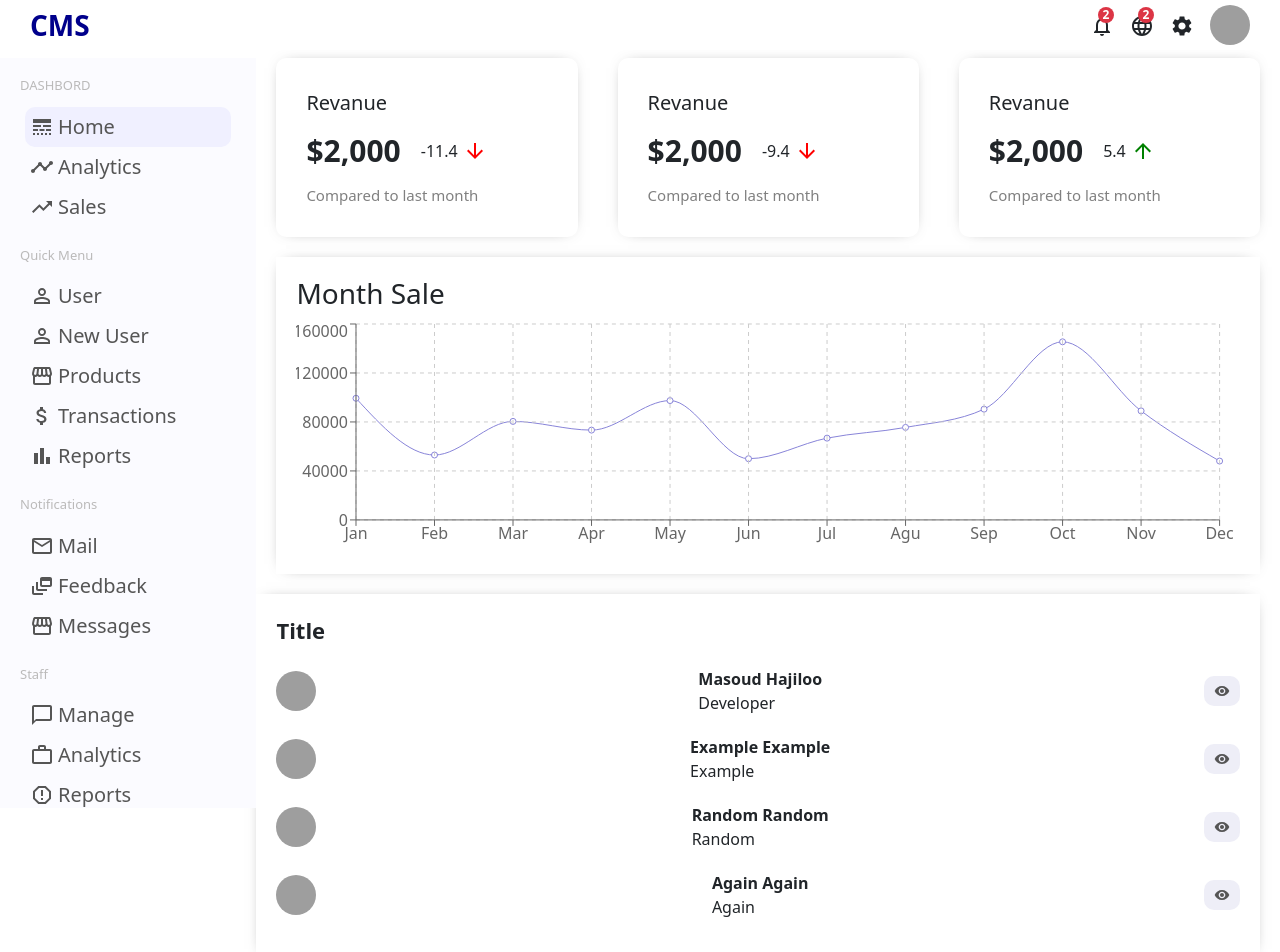
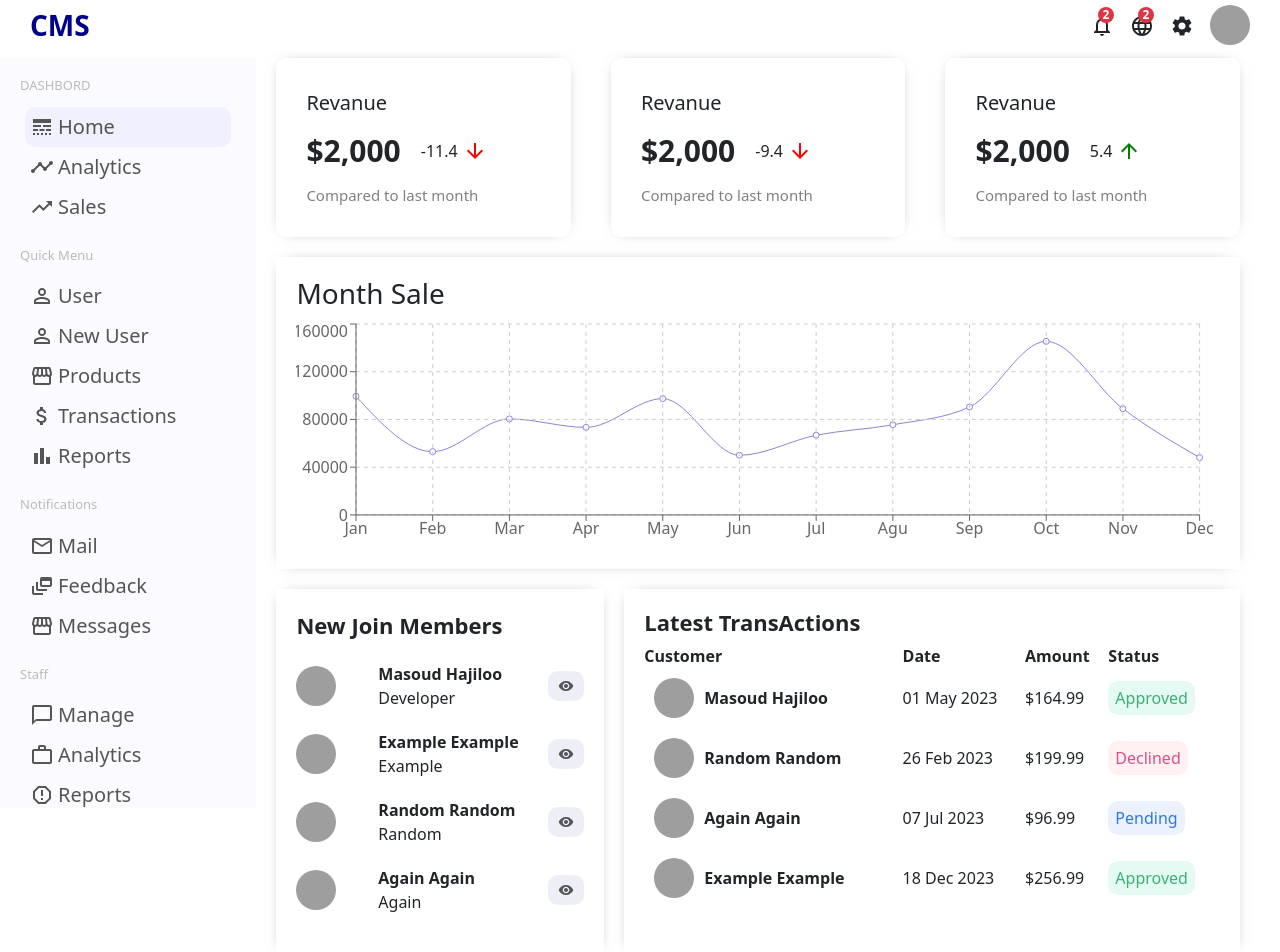
Before and after one commit to Qwerty-zsw/CMS, a React (Vite) app: page / in a window 1280 px wide. Shown: the top 952 px of the page. Built offline with nearby package versions, Linux system fonts and the light colour scheme; grey boxes are pictures that could not be loaded.

Commit message:
WidgetLg completed

```diff
--- /dev/null
+++ b/src/Components/WidgetLg/WidgetLg.css
@@ -0,0 +1,51 @@
+.WidgetLg{
+    flex: 2;
+    padding: 20px;
+    box-shadow: 0 0 15px -10px rgba(0, 0, 0, .75);
+}
+
+.WidgetLgTitle{
+    font-size: 22px;
+    font-weight: 600;
+}
+
+.WidgetLgTable{
+    border-spacing: 20px;
+}
+
+.WidgetLgImg{
+    width: 40px;
+    height: 40px;
+    border-radius: 50%;
+    object-fit: cover;
+    margin: 10px;
+}
+
+.WidgetLgCustomer{
+    font-weight: 600;
+}
+
+.WidgetLgDate, .WidgetLgAmount{
+    font-weight: 300;
+}
+
+.widgetBtn{
+    padding: 5px 7px;
+    border: none;
+    border-radius: 10px;
+}
+
+.widgetBtn.Approved{
+    color: #3bb077;
+    background-color: #e5faf2;
+}
+
+.widgetBtn.Declined{
+    color: #d95087;
+    background-color: #fff0f1;
+}
+
+.widgetBtn.Pending{
+    color: #2a7ade;
+    background-color: #ebf1fe;
+}
--- /dev/null
+++ b/src/Components/WidgetLg/WidgetLg.jsx
@@ -0,0 +1,42 @@
+import { transActions } from "../../Datas";
+import "./WidgetLg.css";
+
+const WidgetLg = () => {
+  const Btn = ({ type }) => {
+    return <button className={"widgetBtn " + type}>{type}</button>;
+  };
+
+  return (
+    <div className="WidgetLg">
+      <h3 className="WidgetLgTitle">Latest TransActions</h3>
+      <table className="WidgetLgTable w-100">
+        <tr className="WidgetLgTr">
+          <th className="text-left">Customer</th>
+          <th className="text-left">Date</th>
+          <th className="text-left">Amount</th>
+          <th className="text-left">Status</th>
+        </tr>
+
+        {transActions.map((item) => (
+            <tr key={item.id} className="WidgetLgTr">
+            <td className="d-flex align-items-center">
+              <img
+                className="WidgetLgImg"
+                src="https://cdn.pixabay.com/photo/2015/10/05/22/37/blank-profile-picture-973460_960_720.png"
+              />
+              <span className="WidgetLgCustomer">{item.customer}</span>
+            </td>
+            <td className="WidgetLgDate">{item.date}</td>
+            <td className="WidgetLgAmount">${item.amount}</td>
+            <td className="WidgetLgStatus">
+              <Btn type={item.status} />
+            </td>
+          </tr>
+        ))}
+
+      </table>
+    </div>
+  );
+};
+
+export default WidgetLg;
--- a/src/Components/WidgetSm/WidgetSm.css
+++ b/src/Components/WidgetSm/WidgetSm.css
@@ -1,6 +1,6 @@
 .WidgetSm {
   flex: 1;
-  margin-right: 20px;
+  margin: 0 20px;
   padding: 20px;
   box-shadow: 0 0 15px -10px rgba(0, 0, 0, 0.75);
 }
@@ -41,3 +41,8 @@
   color: #555;
   cursor: pointer;
 }
+
+.asdasd {
+  min-width: 10rem;
+  padding-left: 1rem;
+}
--- a/src/Components/WidgetSm/WidgetSm.jsx
+++ b/src/Components/WidgetSm/WidgetSm.jsx
@@ -5,12 +5,12 @@ import "./WidgetSm.css";
 const WidgetSm = () => {
   return (
     <div className="WidgetSm">
-      <span className="WidgetSmTitle">Title</span>
+      <span className="WidgetSmTitle">New Join Members</span>
       <ul className="WidgetSmList">
       {newMembers.map((item) => (
         <li key={item.id} className="WidgetSmListItem w-100 d-flex justify-content-between align-items-center">
           <img className="WidgetSmPic" src={item.img} />
-            <div className="WidgetSmUser d-flex flex-column">
+            <div className="d-flex flex-column asdasd">
               <span className="newName">{item.username}</span>
               <span className="newTitle">{item.title}</span>
             </div>
--- a/src/Datas.jsx
+++ b/src/Datas.jsx
@@ -76,4 +76,39 @@ const newMembers = [
   },
 ];
 
-export { xAxisData, newMembers };
+const transActions = [
+  {
+    id: 1,
+    customer: "Masoud Hajiloo",
+    date: "01 May 2023",
+    amount: 164.99,
+    status: "Approved",
+    img: "https://cdn.pixabay.com/photo/2015/10/05/22/37/blank-profile-picture-973460_960_720.png",
+  },
+  {
+    id: 2,
+    customer: "Random Random",
+    date: "26 Feb 2023",
+    amount: 199.99,
+    status: "Declined",
+    img: "https://cdn.pixabay.com/photo/2015/10/05/22/37/blank-profile-picture-973460_960_720.png",
+  },
+  {
+    id: 3,
+    customer: "Again Again",
+    date: "07 Jul 2023",
+    amount: 96.99,
+    status: "Pending",
+    img: "https://cdn.pixabay.com/photo/2015/10/05/22/37/blank-profile-picture-973460_960_720.png",
+  },
+  {
+    id: 4,
+    customer: "Example Example",
+    date: "18 Dec 2023",
+    amount: 256.99,
+    status: "Approved",
+    img: "https://cdn.pixabay.com/photo/2015/10/05/22/37/blank-profile-picture-973460_960_720.png",
+  },
+];
+
+export { xAxisData, newMembers, transActions };
--- a/src/Pages/Homepage/Homepage.css
+++ b/src/Pages/Homepage/Homepage.css
@@ -1,3 +1,4 @@
 .home{
     flex: 4;
+    margin-right: 20px;
 }
--- a/src/Pages/Homepage/Homepage.jsx
+++ b/src/Pages/Homepage/Homepage.jsx
@@ -1,16 +1,18 @@
 import Chart from "../../Components/Chart/Chart";
 import Features from "../../Components/Features/Features";
+import WidgetLg from "../../Components/WidgetLg/WidgetLg";
 import WidgetSm from "../../Components/WidgetSm/WidgetSm";
 import { xAxisData } from "../../Datas";
 import "./Homepage.css";
 
 const Homepage = () => {
   return (
-    <div className="home">
+    <div className="w-100 h-100 home">
       <Features />
       <Chart grid title="Month Sale" data={xAxisData} dataKey={"Sale"} />
-      <div className="home">
+      <div className="home d-flex">
         <WidgetSm />
+        <WidgetLg />
       </div>
     </div>
   );
```
